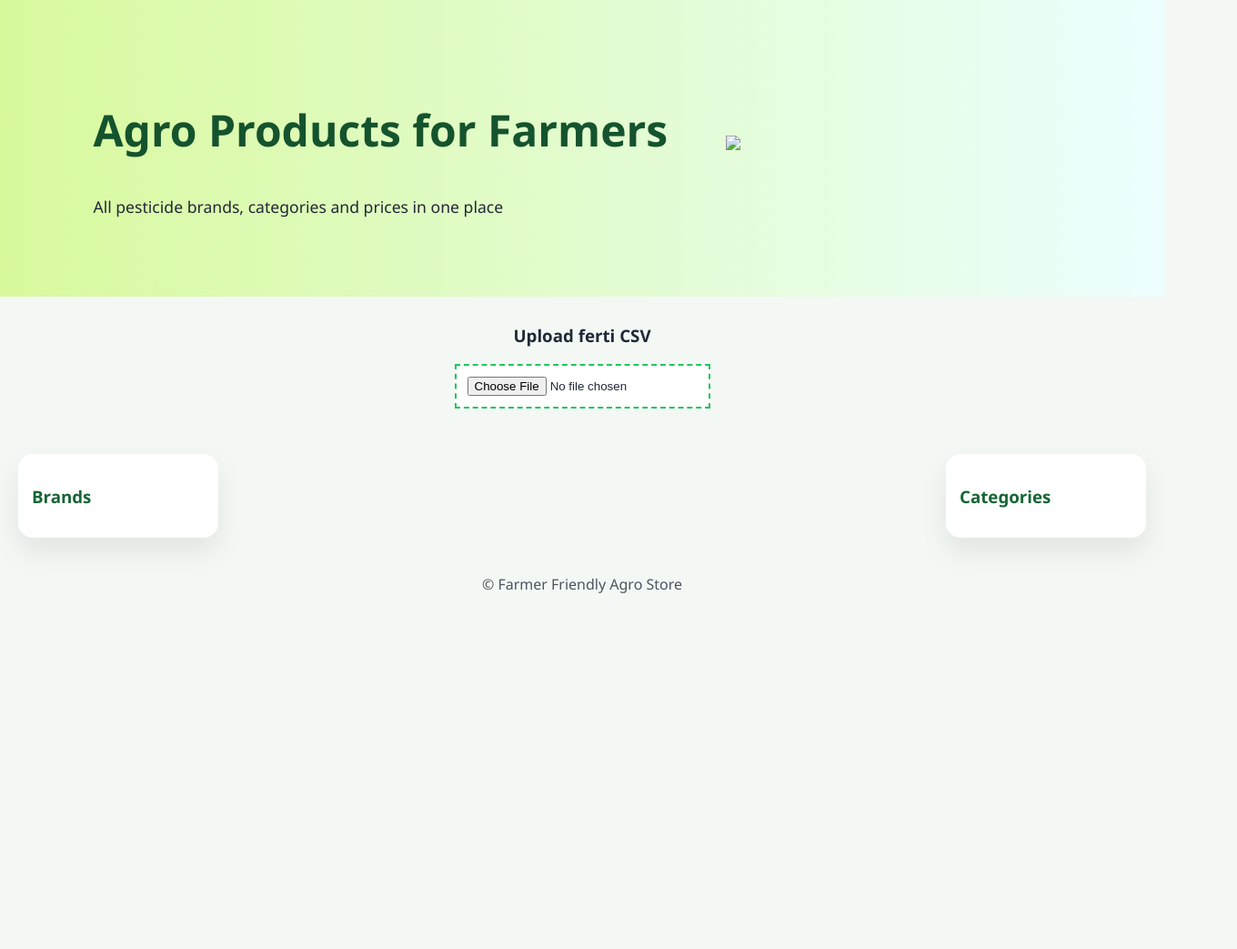
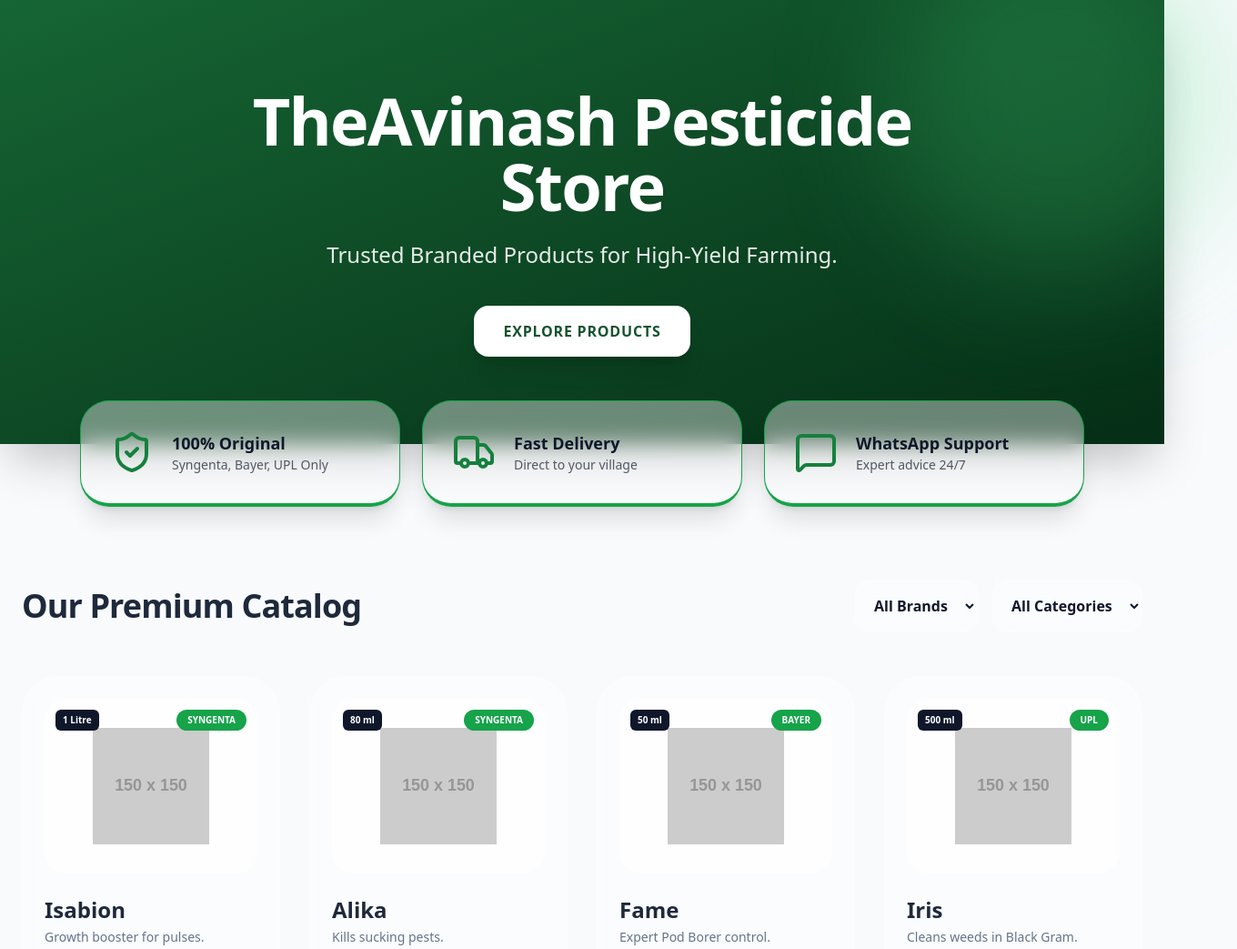
Before and after one commit to Avinash-594/pesticide-for-blackgram, a plain HTML site: page index.html in a window 1280 px wide. Shown: the top 1043 px of the page at 91% size, 1360 px wide, since content can reach past the window. Before the commit the page ends 800 px from the top, so only its background shows below. Drawn offline with nearby package versions, Linux system fonts and the light colour scheme; placeholder pictures from the web are drawn by us.

Commit message:
Update index.html

```diff
--- a/index.html
+++ b/index.html
@@ -2,211 +2,153 @@
 <html lang="en">
 <head>
     <meta charset="UTF-8">
-<title>Farmer Agro Store</title>
     <meta name="viewport" content="width=device-width, initial-scale=1.0">
-
-<!-- Icons -->
-<link rel="stylesheet" href="https://cdnjs.cloudflare.com/ajax/libs/font-awesome/6.5.1/css/all.min.css">
+    <title>TheAvinash Pesticide Store | Professional Agro-Ecom</title>
+    <script src="https://cdn.tailwindcss.com"></script>
+    <script src="https://cdnjs.cloudflare.com/ajax/libs/PapaParse/5.3.2/papaparse.min.js"></script>
+    <script src="https://unpkg.com/lucide@latest"></script>
 
     <style>
-body{
-  margin:0;
-  font-family:Segoe UI, sans-serif;
-  background:#f4f8f4;
-  color:#1f2937;
+        /* 3D Tilt & Glassmorphism Effects */
+        .glass {
+            background: rgba(255, 255, 255, 0.4);
+            backdrop-filter: blur(12px);
+            border: 1px solid rgba(255, 255, 255, 0.3);
         }
-
-/* ---------- HERO ---------- */
-.hero{
-  background:linear-gradient(to right,#d9f99d,#ecfeff);
-  padding:70px 8%;
-  display:flex;
-  align-items:center;
-  justify-content:space-between;
+        .perspective-1000 {
+            perspective: 1000px;
         }
-.hero h1{
-  font-size:3rem;
-  color:#14532d;
+        .card-3d {
+            transition: transform 0.5s ease, box-shadow 0.5s ease;
+            transform-style: preserve-3d;
         }
-.hero p{
-  font-size:1.1rem;
-  max-width:500px;
-}
-.hero img{
-  width:380px;
-  animation:float 4s ease-in-out infinite;
-}
-@keyframes float{
-  0%,100%{transform:translateY(0)}
-  50%{transform:translateY(-12px)}
-}
-
-/* ---------- UPLOAD ---------- */
-.upload{
-  text-align:center;
-  margin:30px;
-}
-.upload input{
-  padding:12px;
-  border:2px dashed #22c55e;
-  background:white;
-}
-
-/* ---------- LAYOUT ---------- */
-.main{
-  display:grid;
-  grid-template-columns:220px 1fr 220px;
-  gap:20px;
-  padding:20px;
-}
-
-/* ---------- SIDE ---------- */
-.side{
-  background:white;
-  padding:15px;
-  border-radius:16px;
-  box-shadow:0 15px 30px rgba(0,0,0,.08);
-}
-.side h3{
-  color:#166534;
-}
-.side div{
-  padding:8px;
-  cursor:pointer;
-}
-.side div:hover{
-  background:#dcfce7;
-}
-
-/* ---------- PRODUCTS ---------- */
-.products{
-  display:grid;
-  grid-template-columns:repeat(auto-fill,minmax(220px,1fr));
-  gap:20px;
-}
-
-/* ---------- CARD ---------- */
-.card{
-  background:white;
-  border-radius:20px;
-  box-shadow:0 20px 40px rgba(0,0,0,.12);
-  overflow:hidden;
-  transition:.4s;
-}
-.card:hover{
-  transform:translateY(-10px) scale(1.03);
-}
-.card img{
-  width:100%;
-  height:180px;
-  object-fit:contain;
-  background:#f9fafb;
-}
-.card .info{
-  padding:15px;
-}
-.price{
-  color:#16a34a;
-  font-weight:bold;
-  margin:8px 0;
-}
-.card button{
-  width:100%;
-  padding:10px;
-  border:none;
-  background:#22c55e;
-  color:white;
-  border-radius:10px;
-  cursor:pointer;
-}
-
-/* ---------- FOOTER ---------- */
-footer{
-  text-align:center;
-  padding:20px;
-  color:#4b5563;
+        .card-3d:hover {
+            transform: rotateX(5deg) rotateY(5deg) translateY(-10px);
+            box-shadow: 0 25px 50px -12px rgba(0, 0, 0, 0.15);
         }
     </style>
 </head>
+<body class="bg-slate-50 text-slate-900 overflow-x-hidden">
 
-<body>
+    <header class="relative bg-gradient-to-br from-green-800 to-green-950 text-white py-24 px-6 text-center shadow-2xl">
+        <div class="max-w-4xl mx-auto relative z-10">
+            <h1 class="text-5xl md:text-7xl font-black mb-6 tracking-tight">TheAvinash Pesticide Store</h1>
+            <p class="text-xl md:text-2xl opacity-90 font-medium">Trusted Branded Products for High-Yield Farming.</p>
+            <div class="mt-10 flex justify-center gap-4">
+                <a href="#store" class="bg-white text-green-900 px-8 py-4 rounded-2xl font-bold shadow-xl hover:scale-105 transition-transform uppercase tracking-wider">Explore Products</a>
+            </div>
+        </div>
+        <div class="absolute -top-20 -right-20 w-96 h-96 bg-green-400/20 rounded-full blur-3xl"></div>
+    </header>
 
-<!-- HERO -->
-<section class="hero">
-  <div>
-    <h1>Agro Products for Farmers</h1>
-    <p>All pesticide brands, categories and prices in one place</p>
+    <section class="max-w-6xl mx-auto -mt-12 px-6 grid grid-cols-1 md:grid-cols-3 gap-6 relative z-20">
+        <div class="glass p-8 rounded-[2rem] shadow-xl flex items-center space-x-5 border-b-4 border-green-600">
+            <i data-lucide="shield-check" class="text-green-700 w-12 h-12"></i>
+            <div><h4 class="font-bold text-lg">100% Original</h4><p class="text-sm opacity-70">Syngenta, Bayer, UPL Only</p></div>
         </div>
-  <img src="tractor.png">
+        <div class="glass p-8 rounded-[2rem] shadow-xl flex items-center space-x-5 border-b-4 border-green-600">
+            <i data-lucide="truck" class="text-green-700 w-12 h-12"></i>
+            <div><h4 class="font-bold text-lg">Fast Delivery</h4><p class="text-sm opacity-70">Direct to your village</p></div>
+        </div>
+        <div class="glass p-8 rounded-[2rem] shadow-xl flex items-center space-x-5 border-b-4 border-green-600">
+            <i data-lucide="message-square" class="text-green-700 w-12 h-12"></i>
+            <div><h4 class="font-bold text-lg">WhatsApp Support</h4><p class="text-sm opacity-70">Expert advice 24/7</p></div>
+        </div>
     </section>
 
-<!-- CSV UPLOAD -->
-<div class="upload">
-  <h3>Upload ferti CSV</h3>
-  <input type="file" accept=".csv" onchange="loadCSV(event)">
+    <section id="store" class="max-w-7xl mx-auto py-20 px-6">
+        <div class="flex flex-col md:flex-row justify-between items-center mb-12 gap-6">
+            <h2 class="text-4xl font-black text-slate-800 tracking-tight">Our Premium Catalog</h2>
+
+            <div class="flex gap-4">
+                <select id="brandFilter" class="glass p-4 rounded-2xl font-bold outline-none focus:ring-2 ring-green-500 cursor-pointer">
+                    <option value="All">All Brands</option>
+                    <option value="Syngenta">Syngenta</option>
+                    <option value="Bayer">Bayer</option>
+                    <option value="UPL">UPL</option>
+                </select>
+                <select id="categoryFilter" class="glass p-4 rounded-2xl font-bold outline-none focus:ring-2 ring-green-500 cursor-pointer">
+                    <option value="All">All Categories</option>
+                    <option value="Insecticide">Insecticide</option>
+                    <option value="Herbicide">Herbicide</option>
+                    <option value="Nutrient">Nutrient</option>
+                    <option value="Fungicide">Fungicide</option>
+                </select>
+            </div>
         </div>
 
-<!-- MAIN -->
-<div class="main">
-  <div class="side" id="brands"><h3>Brands</h3></div>
-  <div class="products" id="products"></div>
-  <div class="side" id="categories"><h3>Categories</h3></div>
+        <div id="productGrid" class="grid grid-cols-1 sm:grid-cols-2 lg:grid-cols-3 xl:grid-cols-4 gap-8 perspective-1000">
             </div>
+    </section>
 
-<footer>© Farmer Friendly Agro Store</footer>
+    <footer class="bg-slate-900 text-white py-20 px-6 mt-20">
+        <div class="max-w-4xl mx-auto text-center">
+            <h2 class="text-4xl font-bold mb-6">Farmer Feedback</h2>
+            <p class="text-slate-400 mb-10 text-lg">Help us grow by sharing your harvest success story.</p>
+            <form class="space-y-4">
+                <textarea class="w-full p-6 rounded-3xl text-slate-900 h-32 focus:ring-4 ring-green-500/30 outline-none" placeholder="Enter your feedback here..."></textarea>
+                <button type="button" class="bg-green-600 px-12 py-4 rounded-2xl font-black uppercase hover:bg-green-500 transition-all shadow-lg shadow-green-900/40">Submit Review</button>
+            </form>
+        </div>
+    </footer>
 
     <script>
-let data=[], currentBrand="", currentCategory="";
+        // Initialize Icons
+        lucide.createIcons();
 
-function loadCSV(e){
-  const file = e.target.files[0];
-  const reader = new FileReader();
-  reader.onload = ()=>parseCSV(reader.result);
-  reader.readAsText(file);
+        // Sample Data (In a real site, this loads from your products.csv)
+        const products = [
+            { id: 1, name: "Isabion", brand: "Syngenta", category: "Nutrient", size: "1 Litre", price: 1350, image: "isabion.jpg", desc: "Growth booster for pulses." },
+            { id: 2, name: "Alika", brand: "Syngenta", category: "Insecticide", size: "80 ml", price: 320, image: "alika.jpg", desc: "Kills sucking pests." },
+            { id: 3, name: "Fame", brand: "Bayer", category: "Insecticide", size: "50 ml", price: 850, image: "fame.jpg", desc: "Expert Pod Borer control." },
+            { id: 4, name: "Iris", brand: "UPL", category: "Herbicide", size: "500 ml", price: 800, image: "iris.jpg", desc: "Cleans weeds in Black Gram." },
+            { id: 5, name: "Amistar Top", brand: "Syngenta", category: "Fungicide", size: "200 ml", price: 1050, image: "amistar.jpg", desc: "Stops leaf spots instantly." }
+        ];
+
+        const grid = document.getElementById('productGrid');
+        const brandFilter = document.getElementById('brandFilter');
+        const catFilter = document.getElementById('categoryFilter');
+
+        function displayProducts(data) {
+            grid.innerHTML = data.map(p => `
+                <div class="card-3d glass rounded-[2.5rem] p-6 flex flex-col justify-between">
+                    <div class="relative bg-white/60 rounded-3xl h-48 mb-6 flex items-center justify-center overflow-hidden">
+                        <span class="absolute top-3 left-3 bg-slate-900 text-white text-[10px] px-2 py-1 rounded-md font-bold">${p.size}</span>
+                        <img src="https://via.placeholder.com/150?text=${p.name}" class="h-32 object-contain" alt="${p.name}">
+                        <div class="absolute top-3 right-3 bg-green-600 text-white text-[10px] px-3 py-1 rounded-full font-black uppercase">${p.brand}</div>
+                    </div>
+                    <div>
+                        <h3 class="text-2xl font-black text-slate-800 mb-1">${p.name}</h3>
+                        <p class="text-sm text-slate-500 font-medium mb-4">${p.desc}</p>
+                    </div>
+                    <div class="flex justify-between items-center mt-auto border-t border-white/40 pt-6">
+                        <span class="text-3xl font-black text-green-800">₹${p.price}</span>
+                        <a href="https://wa.me/91XXXXXXXXXX?text=Order:${p.name}" class="bg-[#25D366] p-3 rounded-xl text-white hover:scale-110 transition-transform">
+                            <i data-lucide="phone" class="w-6 h-6"></i>
+                        </a>
+                    </div>
+                </div>
+            `).join('');
+            lucide.createIcons(); // Re-render icons
         }
 
-function parseCSV(text){
-  const rows = text.trim().split("\n").slice(1);
-  data = rows.map(r=>{
-    const [brand,category,name,price,image]=r.split(",");
-    return {brand,category,name,price,image};
-  });
-  renderFilters();
-  renderProducts();
+        // Filtering Logic
+        function filterData() {
+            const brand = brandFilter.value;
+            const category = catFilter.value;
+            const filtered = products.filter(p =>
+                (brand === 'All' || p.brand === brand) &&
+                (category === 'All' || p.category === category)
+            );
+            displayProducts(filtered);
         }
 
-function renderFilters(){
-  brands.innerHTML="<h3>Brands</h3>";
-  categories.innerHTML="<h3>Categories</h3>";
+        brandFilter.addEventListener('change', filterData);
+        catFilter.addEventListener('change', filterData);
 
-  [...new Set(data.map(d=>d.brand))].forEach(b=>{
-    brands.innerHTML+=`<div onclick="currentBrand='${b}';renderProducts()">${b}</div>`;
-  });
+        // Initial Load
+        displayProducts(products);
 
-  [...new Set(data.map(d=>d.category))].forEach(c=>{
-    categories.innerHTML+=`<div onclick="currentCategory='${c}';renderProducts()">${c}</div>`;
-  });
-}
-
-function renderProducts(){
-  products.innerHTML="";
-  data.filter(d=>
-    (!currentBrand || d.brand===currentBrand) &&
-    (!currentCategory || d.category===currentCategory)
-  ).forEach(p=>{
-    products.innerHTML+=`
-      <div class="card">
-        <img src="${p.image}">
-        <div class="info">
-          <h4>${p.name}</h4>
-          <small>${p.brand} • ${p.category}</small>
-          <div class="price">₹${p.price}</div>
-          <button>Buy</button>
-        </div>
-      </div>`;
-  });
-}
     </script>
-
 </body>
 </html>
```
Lines whose indentation alone changed are shown as unchanged.
